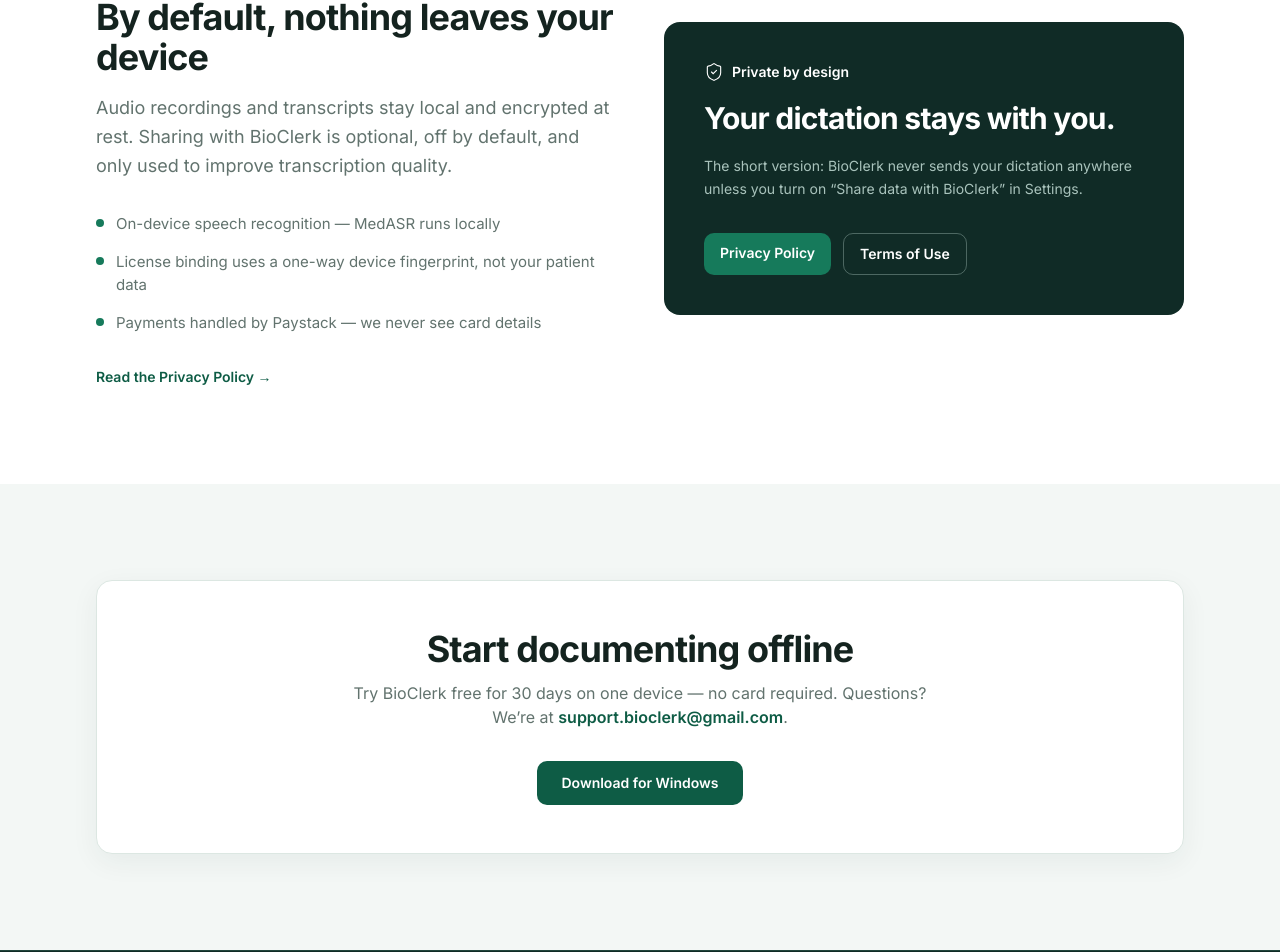
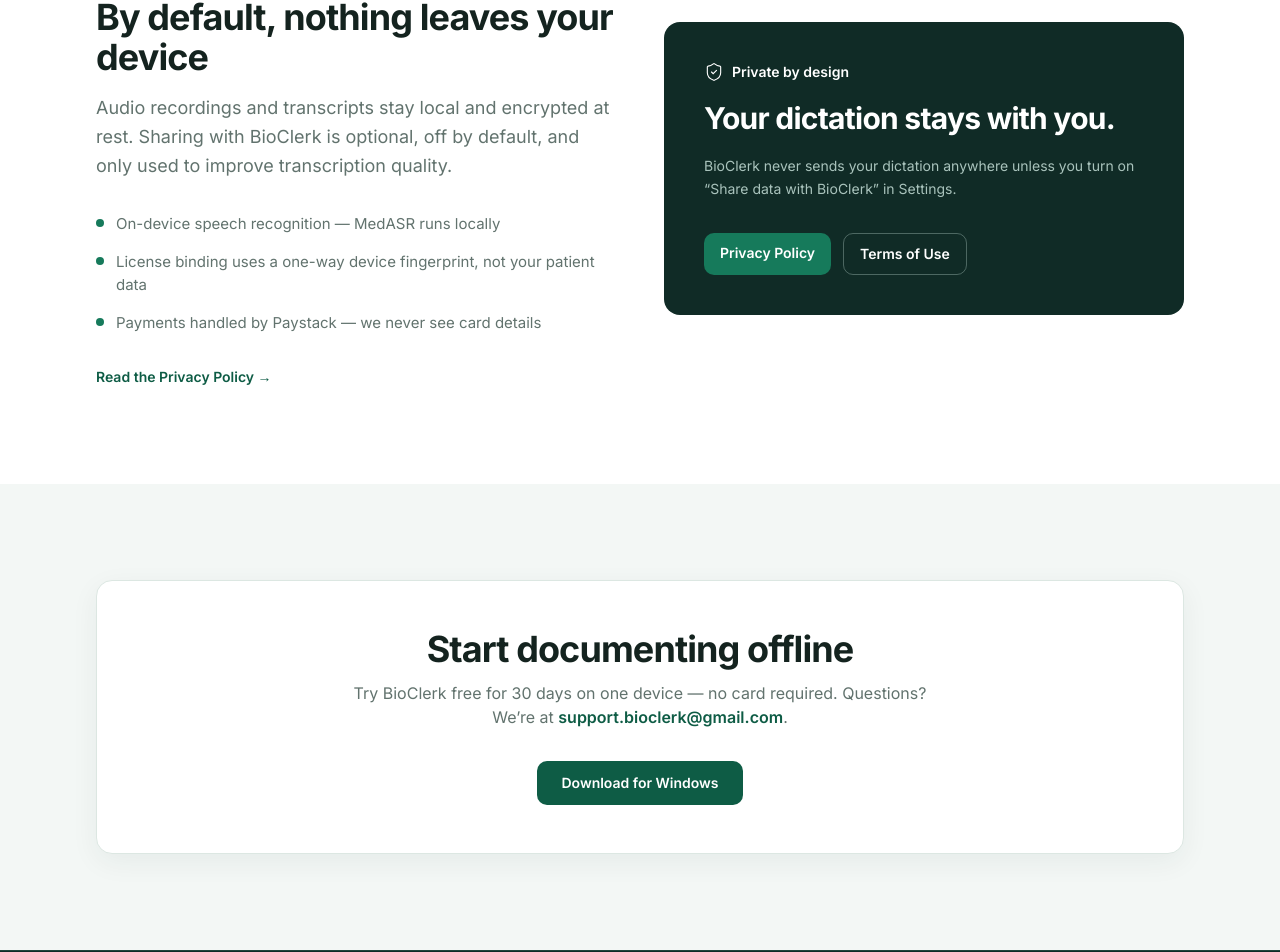
Before and after one commit to Oreoluwaibk/bioclerk, a Next.js app: page / in a window 1280 px wide. Shown: the part 2261-3213 px from the top of the page. Built offline with nearby package versions, Linux system fonts and the light colour scheme.

Commit message:
fix details

```diff
--- a/app/page.tsx
+++ b/app/page.tsx
@@ -190,7 +190,7 @@
                 Your dictation stays with you.
               </p>
               <p className="mt-4 text-sm leading-relaxed text-sidebar-muted">
-                The short version: BioClerk never sends your dictation anywhere
+                BioClerk never sends your dictation anywhere
                 unless you turn on “Share data with BioClerk” in Settings.
               </p>
               <div className="mt-8 flex flex-wrap gap-3">
```
